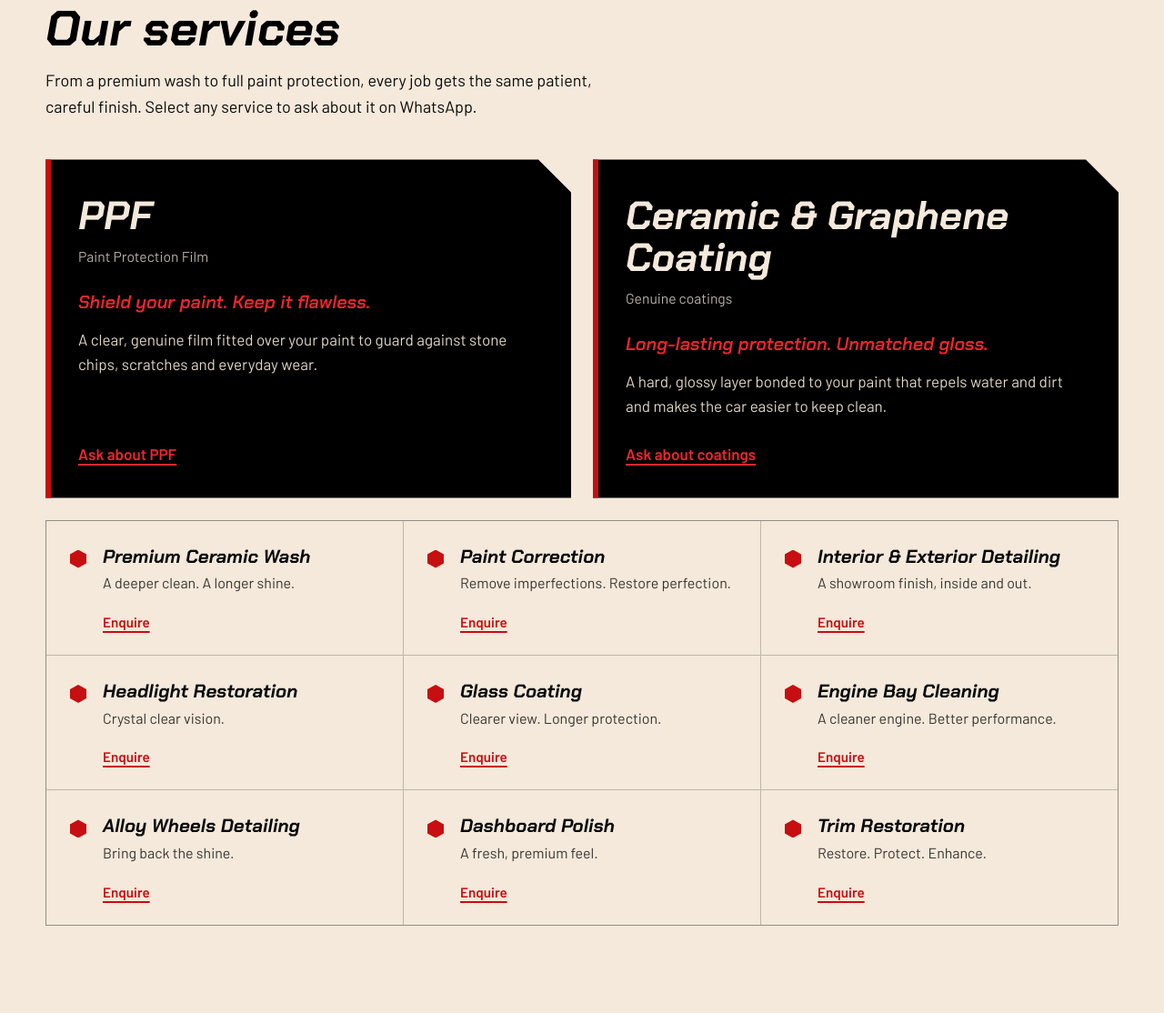
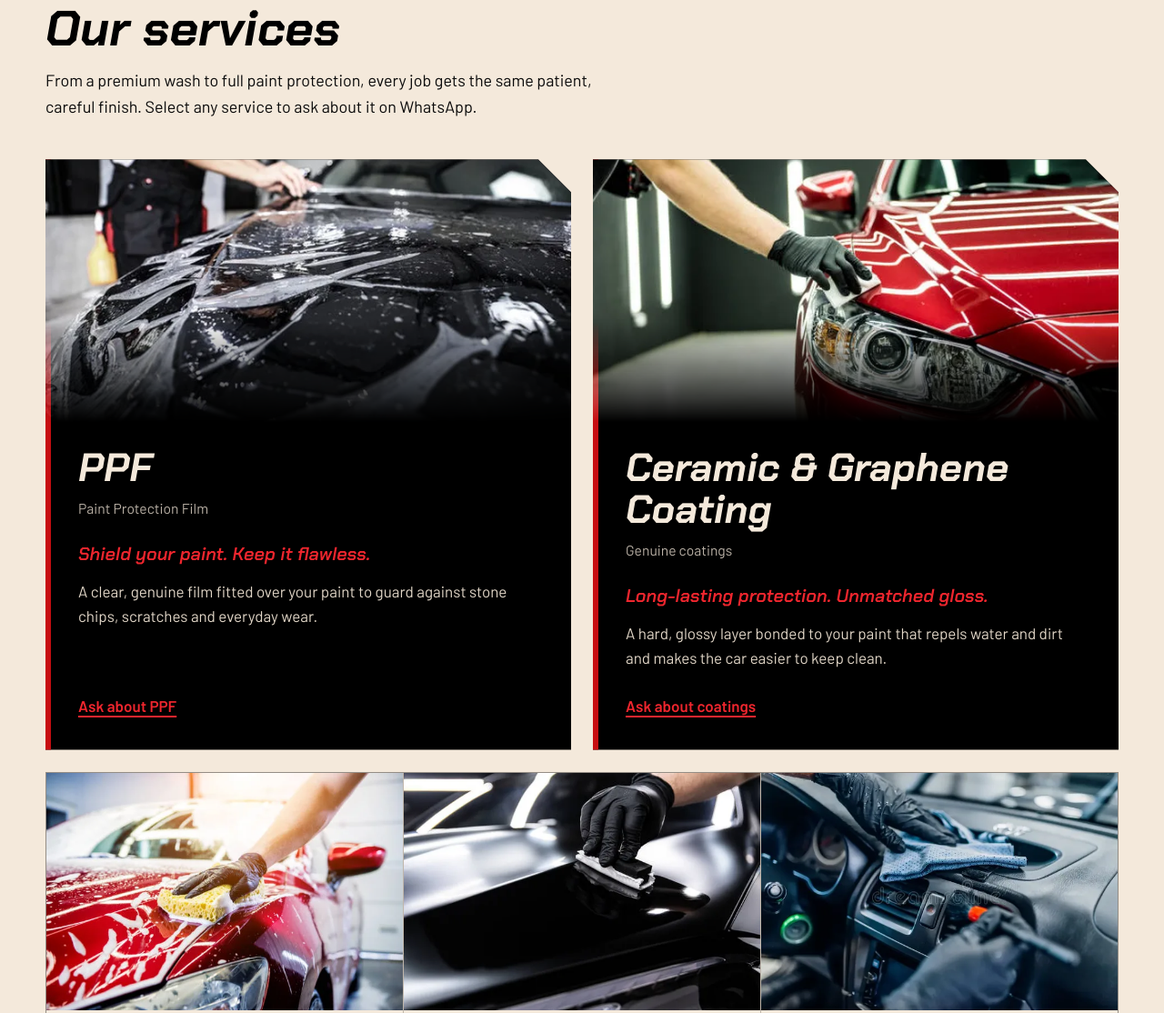
Before and after one commit to ecomaura/oasisauto, a plain HTML site: page index.html in a window 1280 px wide. Shown: the part 1328-2442 px from the top of the page at 91% size. Drawn offline with Linux system fonts and the light colour scheme.

Commit message:
Add photos to all 11 services

```diff
--- a/css/style.css
+++ b/css/style.css
@@ -158,6 +158,11 @@ section { scroll-margin-top: var(--header-h); }
 }
 .flag::before { content: ""; position: absolute; left: 0; top: 0; bottom: 0; width: 6px; background: var(--red); }
 .flag:hover { background: #1b1010; }
+.flag .thumb {
+  max-width: none; height: auto; width: calc(100% + 72px); margin: -40px -36px 28px; aspect-ratio: 2 / 1; object-fit: cover;
+  -webkit-mask-image: linear-gradient(#000 62%, transparent 100%);
+          mask-image: linear-gradient(#000 62%, transparent 100%);
+}
 .flag h3 { font-size: clamp(2rem, 3.4vw, 2.8rem); margin-bottom: 8px; }
 .flag-sub { color: var(--ash); font-size: .98rem; margin-bottom: 22px; }
 .flag-tag { font-family: var(--font-display); font-style: italic; font-weight: 600; font-size: 1.25rem; color: var(--red-hot); margin-bottom: 12px; }
@@ -170,17 +175,18 @@ section { scroll-margin-top: var(--header-h); }
 }
 .svc-list li { background: var(--bone); }
 .svc-list a {
-  position: relative; display: grid; grid-template-columns: 22px 1fr; column-gap: 14px; row-gap: 4px; grid-template-rows: auto 1fr auto;
+  position: relative; display: grid; grid-template-columns: 22px 1fr; column-gap: 14px; row-gap: 4px; grid-template-rows: auto auto 1fr auto;
   height: 100%; padding: 28px 26px 24px; text-decoration: none; color: #0a0a0a;
   transition: background-color .18s, color .18s;
 }
 .hex {
-  grid-row: 1 / span 2; width: 18px; height: 20px; margin-top: 4px; background: var(--red);
+  grid-row: 2 / span 2; width: 18px; height: 20px; margin-top: 4px; background: var(--red);
   clip-path: polygon(50% 0, 100% 25%, 100% 75%, 50% 100%, 0 75%, 0 25%);
 }
-.svc-name { font-family: var(--font-display); font-style: italic; font-weight: 700; font-size: 1.28rem; line-height: 1.15; }
-.svc-tag { grid-column: 2; color: #3b3530; font-size: 1rem; }
-.svc-list .enquire { grid-column: 2; align-self: end; margin-top: 14px; font-size: .95rem; color: var(--red); }
+.svc-list .thumb { max-width: none; height: auto; grid-column: 1 / -1; width: calc(100% + 52px); margin: -28px -26px 20px; aspect-ratio: 3 / 2; object-fit: cover; }
+.svc-name { grid-column: 2; grid-row: 2; font-family: var(--font-display); font-style: italic; font-weight: 700; font-size: 1.28rem; line-height: 1.15; }
+.svc-tag { grid-column: 2; grid-row: 3; color: #3b3530; font-size: 1rem; }
+.svc-list .enquire { grid-column: 2; grid-row: 4; align-self: end; margin-top: 14px; font-size: .95rem; color: var(--red); }
 .svc-list a:hover { background: #000; color: var(--bone); }
 .svc-list a:hover .svc-tag { color: #d9cfc1; }
 .svc-list a:hover .enquire { color: var(--red-hot); }
@@ -328,6 +334,8 @@ section { scroll-margin-top: var(--header-h); }
   body { font-size: 1rem; padding-bottom: 64px; }
   .brand-sub { display: none; }
   .svc-list { grid-template-columns: 1fr; }
+  .svc-list .thumb { aspect-ratio: 16 / 9; }
+  .flag .thumb { width: calc(100% + 52px); margin: -32px -26px 24px; }
   .why-grid { grid-template-columns: 1fr; }
   .why-grid li, .why-grid li:nth-child(n) { margin-right: 0; padding: 28px 0; border-right: 0; }
   .why-grid li + li { border-top: 1px solid var(--line); }
--- a/index.html
+++ b/index.html
@@ -116,14 +116,14 @@
     </div>
 
     <div class="flagships">
-      <a class="flag" data-service="PPF (Paint Protection Film)" href="https://wa.me/918976050506">
+      <a class="flag" data-service="PPF (Paint Protection Film)" href="https://wa.me/918976050506"><img class="thumb" src="assets/services/ppf.webp" width="640" height="427" alt="" loading="lazy">
         <h3>PPF</h3>
         <p class="flag-sub">Paint Protection Film</p>
         <p class="flag-tag">Shield your paint. Keep it flawless.</p>
         <p class="flag-body">A clear, genuine film fitted over your paint to guard against stone chips, scratches and everyday wear.</p>
         <span class="enquire">Ask about PPF</span>
       </a>
-      <a class="flag" data-service="Ceramic & Graphene Coating" href="https://wa.me/918976050506">
+      <a class="flag" data-service="Ceramic & Graphene Coating" href="https://wa.me/918976050506"><img class="thumb" src="assets/services/ceramic-graphene.webp" width="640" height="427" alt="" loading="lazy">
         <h3>Ceramic &amp; Graphene Coating</h3>
         <p class="flag-sub">Genuine coatings</p>
         <p class="flag-tag">Long-lasting protection. Unmatched gloss.</p>
@@ -133,15 +133,15 @@
     </div>
 
     <ul class="svc-list">
-      <li><a data-service="Premium Ceramic Wash" href="https://wa.me/918976050506"><span class="hex"></span><span class="svc-name">Premium Ceramic Wash</span><span class="svc-tag">A deeper clean. A longer shine.</span><span class="enquire">Enquire</span></a></li>
-      <li><a data-service="Paint Correction" href="https://wa.me/918976050506"><span class="hex"></span><span class="svc-name">Paint Correction</span><span class="svc-tag">Remove imperfections. Restore perfection.</span><span class="enquire">Enquire</span></a></li>
-      <li><a data-service="Interior & Exterior Detailing" href="https://wa.me/918976050506"><span class="hex"></span><span class="svc-name">Interior &amp; Exterior Detailing</span><span class="svc-tag">A showroom finish, inside and out.</span><span class="enquire">Enquire</span></a></li>
-      <li><a data-service="Headlight Restoration" href="https://wa.me/918976050506"><span class="hex"></span><span class="svc-name">Headlight Restoration</span><span class="svc-tag">Crystal clear vision.</span><span class="enquire">Enquire</span></a></li>
-      <li><a data-service="Glass Coating" href="https://wa.me/918976050506"><span class="hex"></span><span class="svc-name">Glass Coating</span><span class="svc-tag">Clearer view. Longer protection.</span><span class="enquire">Enquire</span></a></li>
-      <li><a data-service="Engine Bay Cleaning" href="https://wa.me/918976050506"><span class="hex"></span><span class="svc-name">Engine Bay Cleaning</span><span class="svc-tag">A cleaner engine. Better performance.</span><span class="enquire">Enquire</span></a></li>
-      <li><a data-service="Alloy Wheels Detailing" href="https://wa.me/918976050506"><span class="hex"></span><span class="svc-name">Alloy Wheels Detailing</span><span class="svc-tag">Bring back the shine.</span><span class="enquire">Enquire</span></a></li>
-      <li><a data-service="Dashboard Polish" href="https://wa.me/918976050506"><span class="hex"></span><span class="svc-name">Dashboard Polish</span><span class="svc-tag">A fresh, premium feel.</span><span class="enquire">Enquire</span></a></li>
-      <li><a data-service="Trim Restoration" href="https://wa.me/918976050506"><span class="hex"></span><span class="svc-name">Trim Restoration</span><span class="svc-tag">Restore. Protect. Enhance.</span><span class="enquire">Enquire</span></a></li>
+      <li><a data-service="Premium Ceramic Wash" href="https://wa.me/918976050506"><img class="thumb" src="assets/services/ceramic-wash.webp" width="640" height="427" alt="" loading="lazy"><span class="hex"></span><span class="svc-name">Premium Ceramic Wash</span><span class="svc-tag">A deeper clean. A longer shine.</span><span class="enquire">Enquire</span></a></li>
+      <li><a data-service="Paint Correction" href="https://wa.me/918976050506"><img class="thumb" src="assets/services/paint-correction.webp" width="640" height="427" alt="" loading="lazy"><span class="hex"></span><span class="svc-name">Paint Correction</span><span class="svc-tag">Remove imperfections. Restore perfection.</span><span class="enquire">Enquire</span></a></li>
+      <li><a data-service="Interior & Exterior Detailing" href="https://wa.me/918976050506"><img class="thumb" src="assets/services/interior-exterior.webp" width="640" height="427" alt="" loading="lazy"><span class="hex"></span><span class="svc-name">Interior &amp; Exterior Detailing</span><span class="svc-tag">A showroom finish, inside and out.</span><span class="enquire">Enquire</span></a></li>
+      <li><a data-service="Headlight Restoration" href="https://wa.me/918976050506"><img class="thumb" src="assets/services/headlight.webp" width="640" height="427" alt="" loading="lazy"><span class="hex"></span><span class="svc-name">Headlight Restoration</span><span class="svc-tag">Crystal clear vision.</span><span class="enquire">Enquire</span></a></li>
+      <li><a data-service="Glass Coating" href="https://wa.me/918976050506"><img class="thumb" src="assets/services/glass-coating.webp" width="640" height="427" alt="" loading="lazy"><span class="hex"></span><span class="svc-name">Glass Coating</span><span class="svc-tag">Clearer view. Longer protection.</span><span class="enquire">Enquire</span></a></li>
+      <li><a data-service="Engine Bay Cleaning" href="https://wa.me/918976050506"><img class="thumb" src="assets/services/engine-bay.webp" width="640" height="427" alt="" loading="lazy"><span class="hex"></span><span class="svc-name">Engine Bay Cleaning</span><span class="svc-tag">A cleaner engine. Better performance.</span><span class="enquire">Enquire</span></a></li>
+      <li><a data-service="Alloy Wheels Detailing" href="https://wa.me/918976050506"><img class="thumb" src="assets/services/alloy-wheels.webp" width="640" height="427" alt="" loading="lazy"><span class="hex"></span><span class="svc-name">Alloy Wheels Detailing</span><span class="svc-tag">Bring back the shine.</span><span class="enquire">Enquire</span></a></li>
+      <li><a data-service="Dashboard Polish" href="https://wa.me/918976050506"><img class="thumb" src="assets/services/dashboard.webp" width="640" height="427" alt="" loading="lazy"><span class="hex"></span><span class="svc-name">Dashboard Polish</span><span class="svc-tag">A fresh, premium feel.</span><span class="enquire">Enquire</span></a></li>
+      <li><a data-service="Trim Restoration" href="https://wa.me/918976050506"><img class="thumb" src="assets/services/trim.webp" width="640" height="427" alt="" loading="lazy"><span class="hex"></span><span class="svc-name">Trim Restoration</span><span class="svc-tag">Restore. Protect. Enhance.</span><span class="enquire">Enquire</span></a></li>
     </ul>
   </div>
 </section>
```
Also changed, not shown: assets/services/alloy-wheels.webp (added), assets/services/ceramic-graphene.webp (added), assets/services/ceramic-wash.webp (added), assets/services/dashboard.webp (added), assets/services/engine-bay.webp (added), assets/services/glass-coating.webp (added), assets/services/headlight.webp (added), assets/services/interior-exterior.webp (added), assets/services/paint-correction.webp (added), assets/services/ppf.webp (added), assets/services/trim.webp (added).
